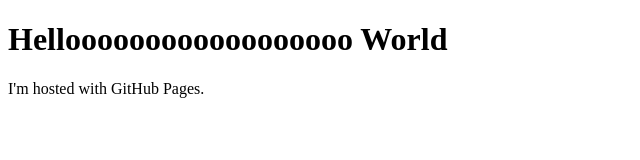
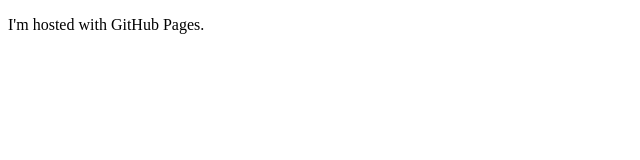
Before and after one commit to einal/einal.github.io, a plain HTML site: page index.html in a window 1280 px wide. Shown: the whole page, without its empty margins (0-640 px from the left). Drawn offline with Linux system fonts and the light colour scheme.

Commit message:
Update index.html

```diff
--- a/index.html
+++ b/index.html
@@ -4,7 +4,7 @@
   <title>My Site</title>
  </head>
   <body>
-    <h1>Helloooooooooooooooooo World</h1>
+
     <p>I'm hosted with GitHub Pages.</p>
   </body>
 </html>
```
